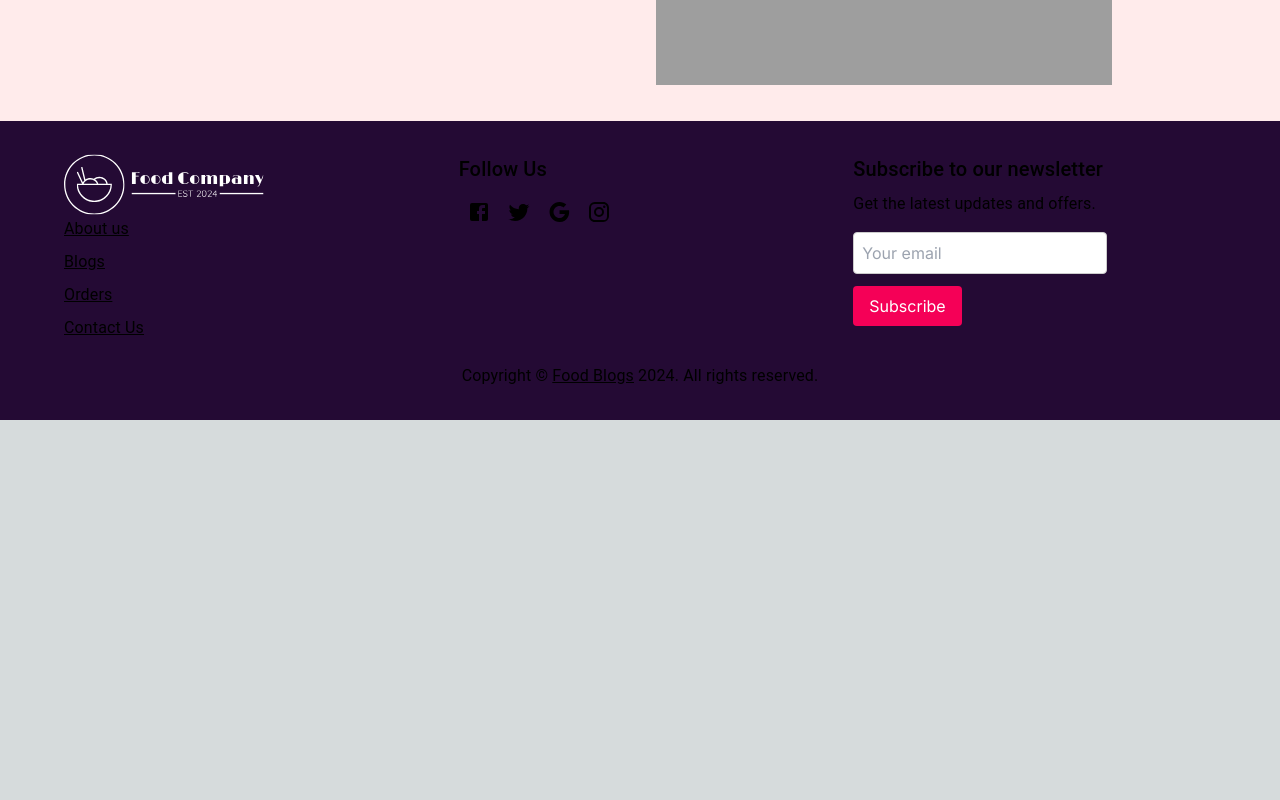
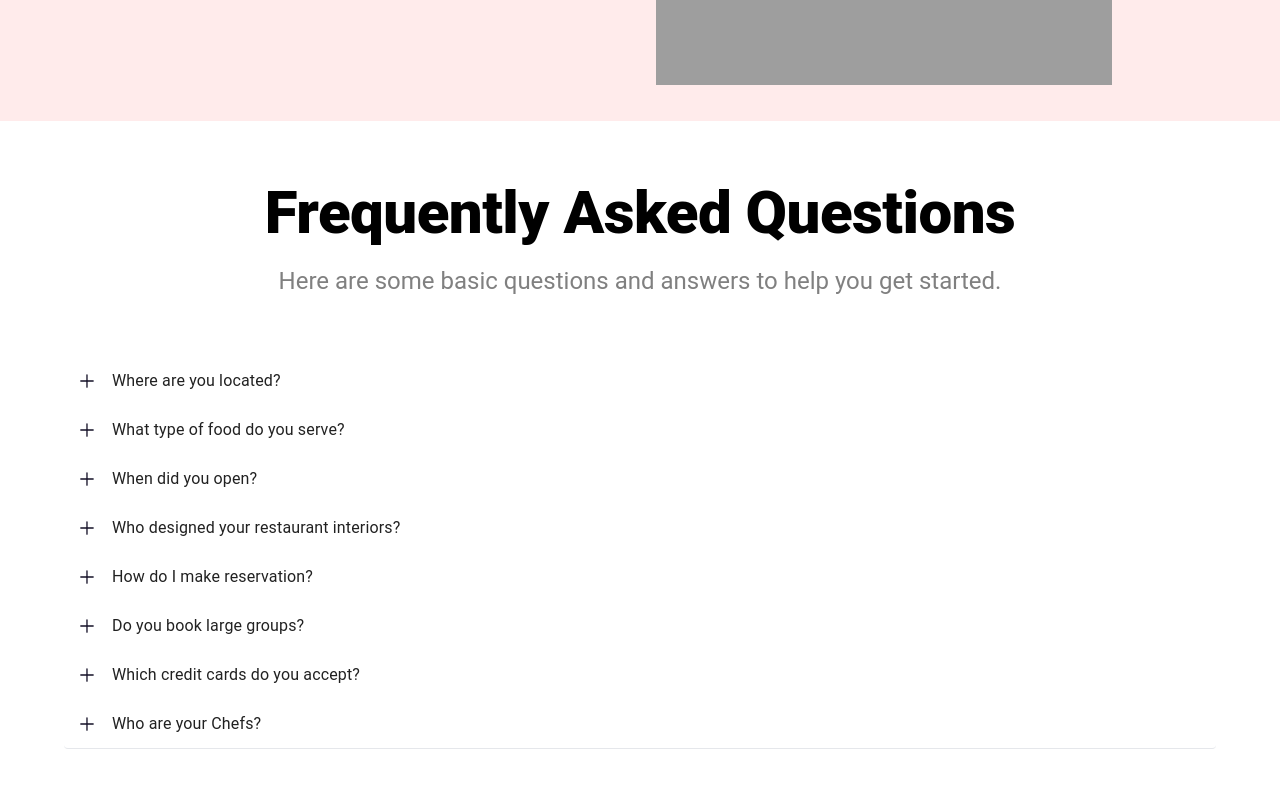
Before and after one commit to lalitjakhar/food-recipe-blog, a Next.js app: page /about-us in a window 1280 px wide. Shown: the part 5020-5820 px from the top of the page. Before the commit the page ends 5440 px from the top, so only its background shows below. Built offline with nearby package versions, Linux system fonts and the light colour scheme; grey boxes are pictures that could not be loaded; a web font is replaced by a local one.

Commit message:
About us page FAQ section ui

```diff
--- /dev/null
+++ b/app/components/about-us/Faqsection.js
@@ -0,0 +1,130 @@
+"use client";
+import React, { useState } from "react";
+import {
+  Accordion,
+  AccordionSummary,
+  AccordionDetails,
+  Typography,
+  Box,
+  Container,
+} from "@mui/material";
+import VectorAdd from "../../../public/assets/plus.svg";
+import VectorMinus from "../../../public/assets/minus.svg";
+import Image from "next/image";
+
+const faqItems = [
+  {
+    question: "Where are you located?",
+    answer:
+      "Our Seattle | Downtown restaurant is located at 1401 3rd Ave, Seattle, WA 98101 (on the corner of 3rd and Union, across the street from Benaroya Hall).",
+  },
+  {
+    question: "What type of food do you serve?",
+    answer: "Authentic cuisines from India and Southeast Asia.",
+  },
+  {
+    question: "When did you open?",
+    answer:
+      "The original Wild Ginger location opened on Western Ave in Seattle on July 29th, 1989.",
+  },
+  {
+    question: "Who designed your restaurant interiors?",
+    answer:
+      "Our flagship location was designed by NBBJ. Wild Ginger McKenzie and Wild Ginger Bellevue were designed by SKB Architects.",
+  },
+  {
+    question: "How do I make reservation?",
+    answer:
+      "Reservations are always recommended, but not required. We welcome walk-ins. If you join us without a reservation and there is a wait list, the maitre'd will give you an estimate of how long your wait will be. We have comfortable lounges available to start your evening. Alternatively, the full menu is available in the lounge or at the Downtown or McKenzie satay bar.",
+  },
+  {
+    question: "Do you book large groups?",
+    answer:
+      "We can accommodate large parties in the main dining rooms. In addition we have beautiful private rooms available for groups of up to 64 people. Click here for complete private dining information. For parties of 7 or more, a large party gratuity of 20% will be added to your bill. 100% of this is paid directly to the service staff of our guests.",
+  },
+  {
+    question: "Which credit cards do you accept?",
+    answer: "Visa, Mastercard, American Express, Discover, Diners Club.",
+  },
+  {
+    question: "Who are your Chefs?",
+    answer:
+      "Dimuthu Senarathne | Chef de Cuisine, Downtown Seattle Suneth Nakandala | Chef de Cuisine, McKenzie Seattle Milan Waduge | Chef de Cuisine, Bellevue",
+  },
+];
+
+const FaqSection = () => {
+  const [expanded, setExpanded] = useState(null);
+
+  const handleAccordionChange = (index) => {
+    setExpanded(expanded === index ? null : index);
+  };
+  return (
+    <>
+      <div className="md:py-[56px] py-[26px]" style={{ background: "#ffffff" }}>
+        <Container>
+          <div className="row">
+            <div className="flex flex-col sm:gap-[16px] gap-[8px] ">
+              <Typography
+                className="md:text-center text-left"
+                variant="h2"
+                style={{ color: "black", fontWeight: "800" }}
+              >
+                Frequently Asked Questions
+              </Typography>
+              <Typography
+                className="md:text-center text-left"
+                variant="h5"
+                style={{ color: "grey" }}
+              >
+                Here are some basic questions and answers to help you get
+                started.
+              </Typography>
+            </div>
+            <div className="col-12 pt-[32px] lg:pt-[60px]">
+              <Box>
+                {faqItems.map((item, index) => (
+                  <Accordion
+                    key={index}
+                    expanded={expanded === index}
+                    onChange={() => handleAccordionChange(index)}
+                    sx={{
+                      boxShadow: "none",
+                      borderBottom: "1px solid rgba(229, 231, 235, 1)",
+                      "&.MuiPaper-root.MuiAccordion-root::before": {
+                        backgroundColor: "white",
+                      },
+                    }}
+                  >
+                    <AccordionSummary
+                      aria-controls={`faq-content-${index}`}
+                      id={`faq-header-${index}`}
+                    >
+                      <Image
+                        src={expanded === index ? VectorMinus : VectorAdd}
+                        alt={expanded === index ? "minus" : "add"}
+                        width={14}
+                        height={14}
+                        style={{ marginRight: "18px" }}
+                      />
+                      <Typography className="QuestionFaqSection">
+                        {item.question}
+                      </Typography>
+                    </AccordionSummary>
+                    <AccordionDetails className="AnswerContentFaqSection">
+                      <Typography className="AnswerTypoFaqSection">
+                        {item.answer}
+                      </Typography>
+                    </AccordionDetails>
+                  </Accordion>
+                ))}
+              </Box>
+            </div>
+          </div>
+        </Container>
+      </div>
+    </>
+  );
+};
+
+export default FaqSection;
--- a/app/components/about-us/index.js
+++ b/app/components/about-us/index.js
@@ -2,6 +2,7 @@ import React from "react";
 import Hero from "./Hero";
 import aboutjson from "./aboutjson";
 import PerticularAboutSection from "../commoncomponents/PerticularAboutSection";
+import FaqSection from "./Faqsection";
 
 const About = () => {
   return (
@@ -10,6 +11,7 @@ const About = () => {
       {aboutjson.map((json, index) => (
         <PerticularAboutSection key={index} data={json} />
       ))}
+      <FaqSection />
     </>
   );
 };
--- a/app/globals.css
+++ b/app/globals.css
@@ -79,3 +79,20 @@ body {
   position: relative;
   height: 610px;
 }
+.QuestionFaqSection {
+  font-weight: 600;
+  font-size: 24px;
+  line-height: 32px;
+}
+.AnswerContentFaqSection {
+  border-inline-start: 2px solid rgba(12, 17, 26, 1);
+  margin-inline-start: 37px;
+  padding-inline-start: 14px;
+  margin-bottom: 1rem;
+}
+.AnswerTypoFaqSection {
+  font-weight: 500;
+  font-size: 16px;
+  line-height: 24px;
+  color: rgba(92, 92, 92, 1);
+}
```
Also changed, not shown: public/assets/minus.svg (added), public/assets/plus.svg (added).
